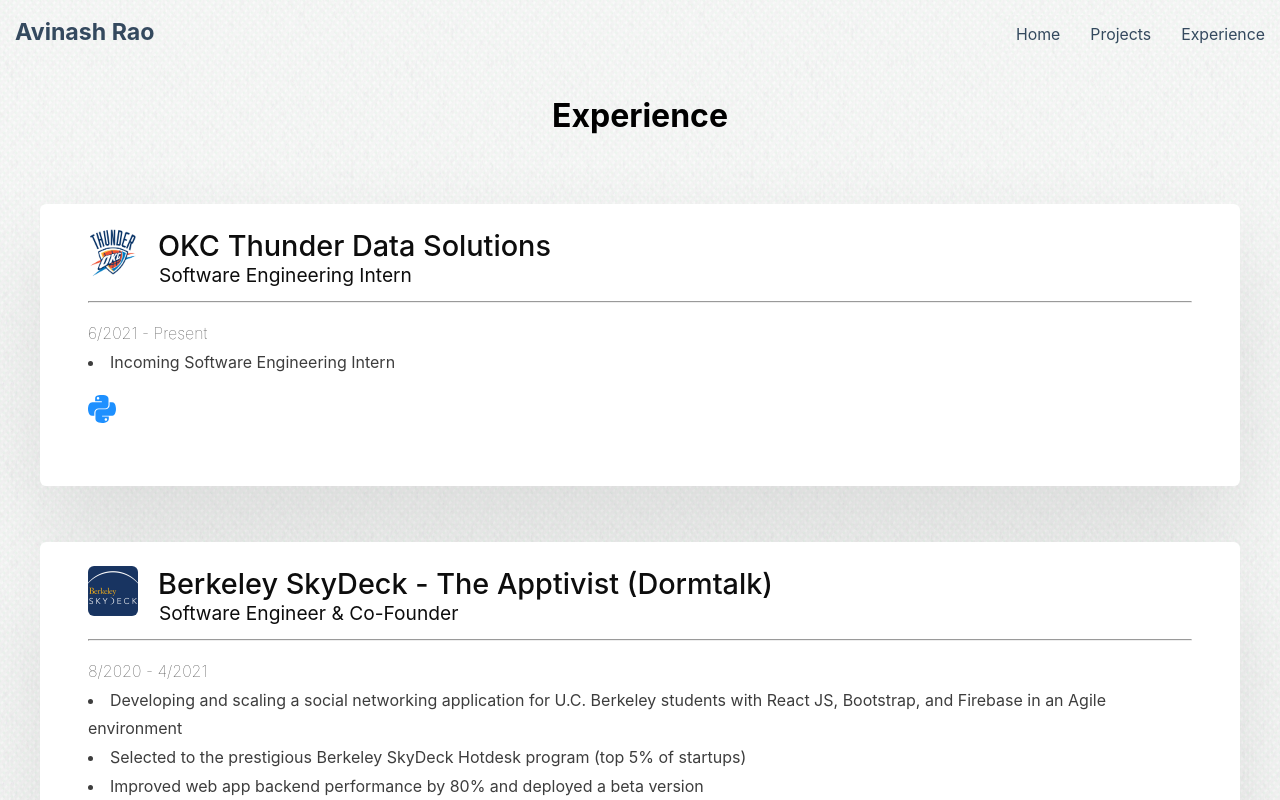
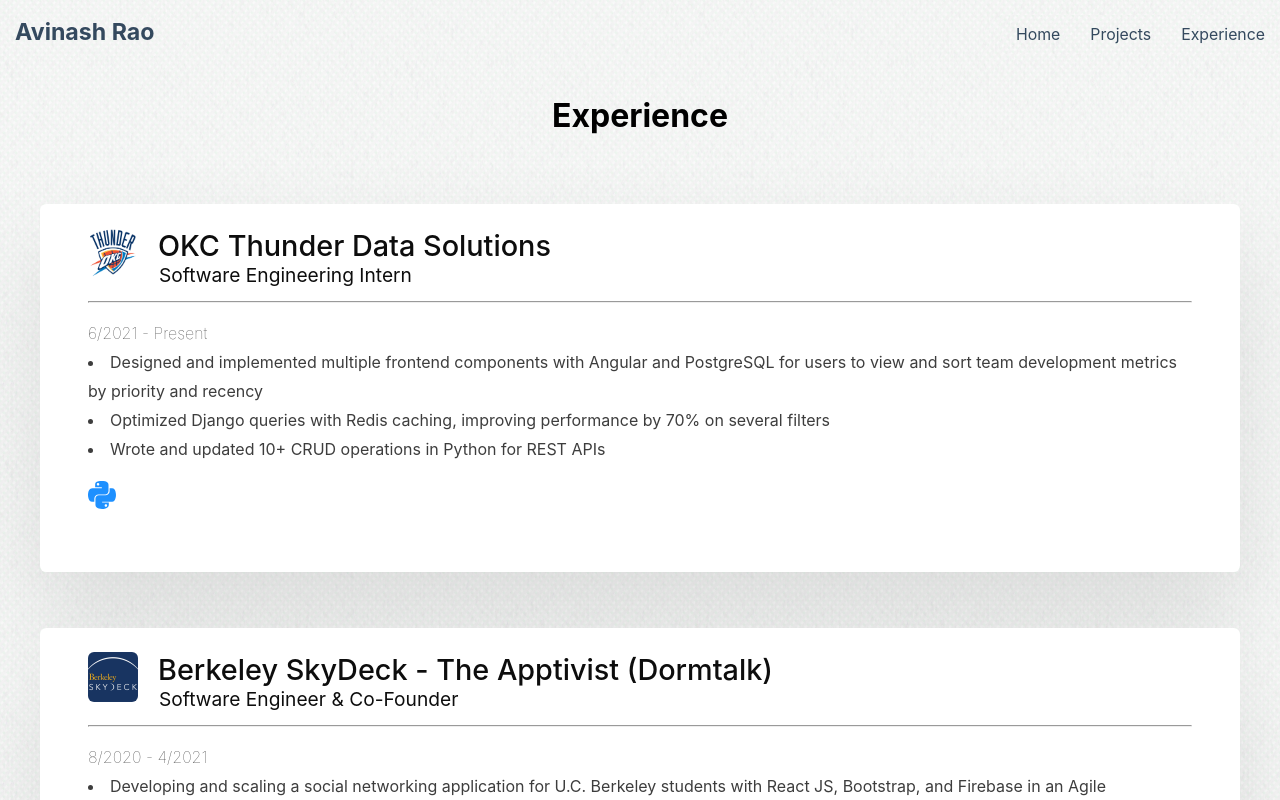
Before and after one commit to avinashrao2002/portfolio, a Next.js app in the folder portfolio/: page /experience in a window 1280 px wide. Shown: the top 800 px of the page. Built offline with nearby package versions, Linux system fonts and the light colour scheme.

Commit message:
Fixed home page on mobile

```diff
--- a/portfolio/pages/experience.js
+++ b/portfolio/pages/experience.js
@@ -79,7 +79,31 @@
                           "-apple-system, BlinkMacSystemFont, Segoe UI, Roboto, Oxygen, Ubuntu, Cantarell, Fira Sans, Droid Sans, Helvetica Neue, sans-serif;",
                       }}
                     >
-                      Incoming Software Engineering Intern
+                      Designed and implemented multiple frontend components with
+                      Angular and PostgreSQL for users to view and sort team
+                      development metrics by priority and recency
+                    </li>
+                    <li
+                      className={cardStyles.card__text}
+                      style={{
+                        marginBottom: 0,
+                        fontFamily:
+                          "-apple-system, BlinkMacSystemFont, Segoe UI, Roboto, Oxygen, Ubuntu, Cantarell, Fira Sans, Droid Sans, Helvetica Neue, sans-serif;",
+                      }}
+                    >
+                      Optimized Django queries with Redis caching, improving
+                      performance by 70% on several filters
+                    </li>
+                    <li
+                      className={cardStyles.card__text}
+                      style={{
+                        marginBottom: 0,
+                        fontFamily:
+                          "-apple-system, BlinkMacSystemFont, Segoe UI, Roboto, Oxygen, Ubuntu, Cantarell, Fira Sans, Droid Sans, Helvetica Neue, sans-serif;",
+                      }}
+                    >
+                      Wrote and updated 10+ CRUD operations in Python for REST
+                      APIs
                     </li>
                     <p className={cardStyles.card__text}>
                       <i
--- a/portfolio/styles/Home.module.css
+++ b/portfolio/styles/Home.module.css
@@ -63,6 +63,7 @@
   margin: 0;
   line-height: 1.15;
   font-size: 4rem;
+  margin-left: 80px;
 }
 
 .title,
@@ -136,3 +137,19 @@
     flex-direction: column;
   }
 }
+
+@media only screen and (max-width: 600px) {
+  .me {
+    text-align: center;
+  }
+  .title {
+    display: block;
+    text-align: center;
+    font-size: 40px;
+    margin: 0;
+    width: 100%;
+  }
+  .footer {
+
+  }
+}
--- a/portfolio/styles/globals.css
+++ b/portfolio/styles/globals.css
@@ -230,3 +230,12 @@
   font-family: -apple-system, BlinkMacSystemFont, Segoe UI, Roboto, Oxygen,
     Ubuntu, Cantarell, Fira Sans, Droid Sans, Helvetica Neue, sans-serif;
 }
+
+@media only screen and (max-width: 500px) {
+}
+
+@media only screen and (max-width: 600px) {
+  .title__3DjR7 {
+    margin-left: 1000px;
+  }
+}
```
Also changed, not shown: portfolio/pages/index.js (+6 -2 lines).
